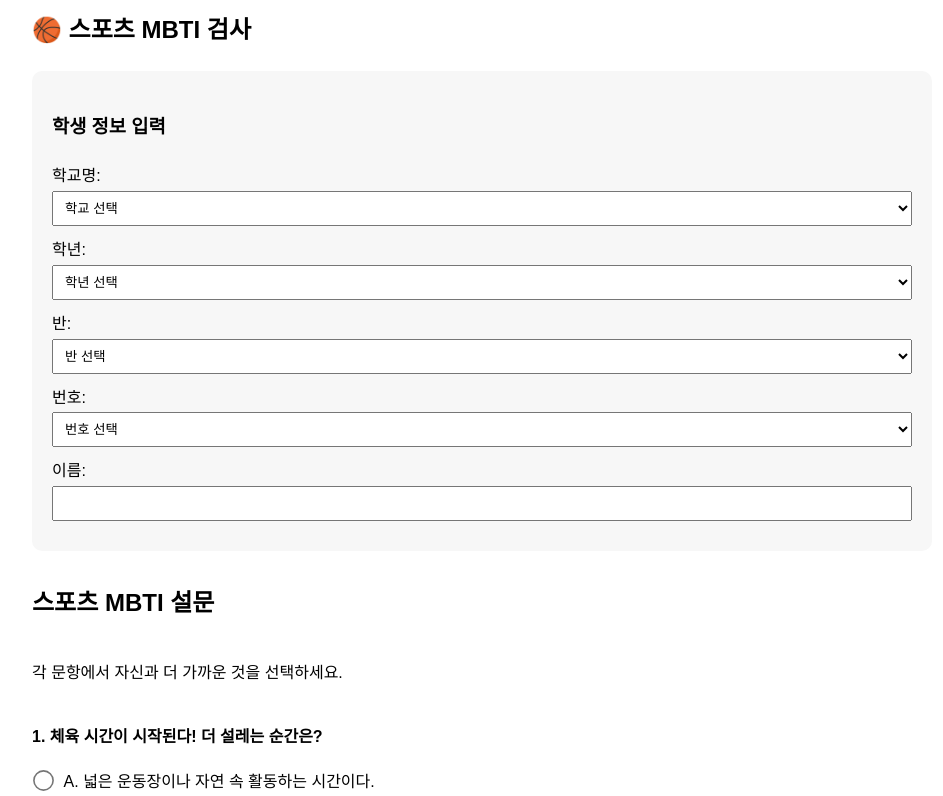
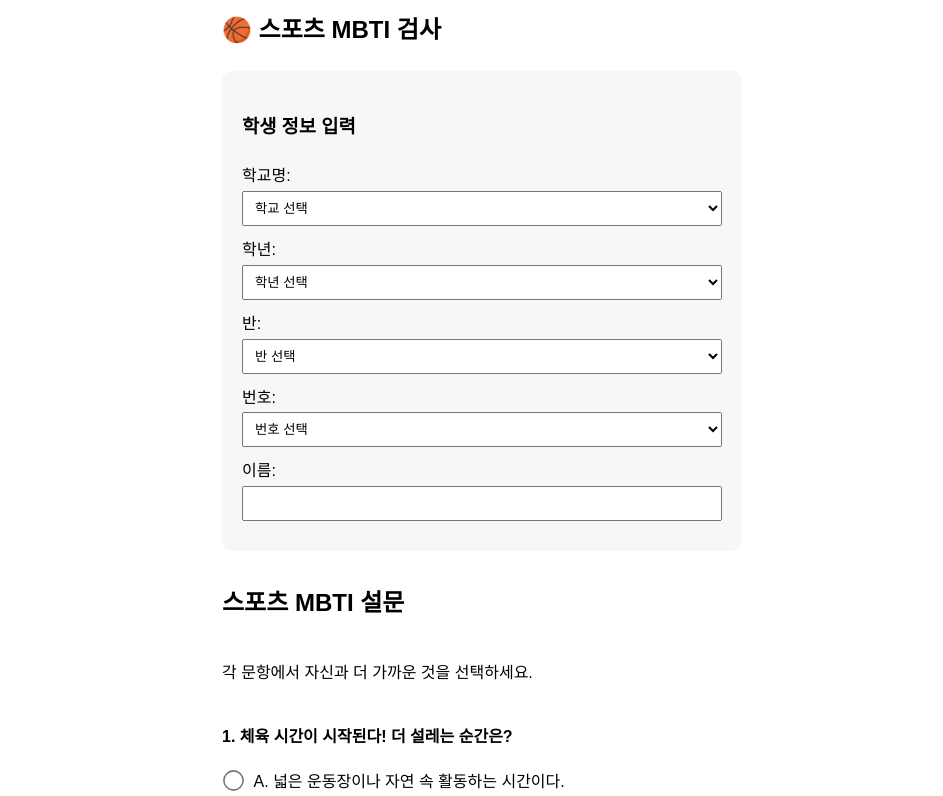
Before and after one commit to wlgpdus-eng/sports-mbti, a plain HTML site: page index.html in a window 1280 px wide. Shown: the top 796 px of the page, without its empty margins (158-1101 px from the left). Drawn offline with Linux system fonts and the light colour scheme.

Commit message:
Update index.html

```diff
--- a/index.html
+++ b/index.html
@@ -18,7 +18,7 @@ margin-top:35px;
 
 </style>
 
-<div style="max-width:900px;margin:auto;font-family:'Arial';line-height:1.8;padding-bottom:200px;">
+<div style="max-width:520px;margin:auto;font-family:'Arial';line-height:1.8;padding-bottom:200px;">
 
 <h2>🏀 스포츠 MBTI 검사</h2>
 
```
